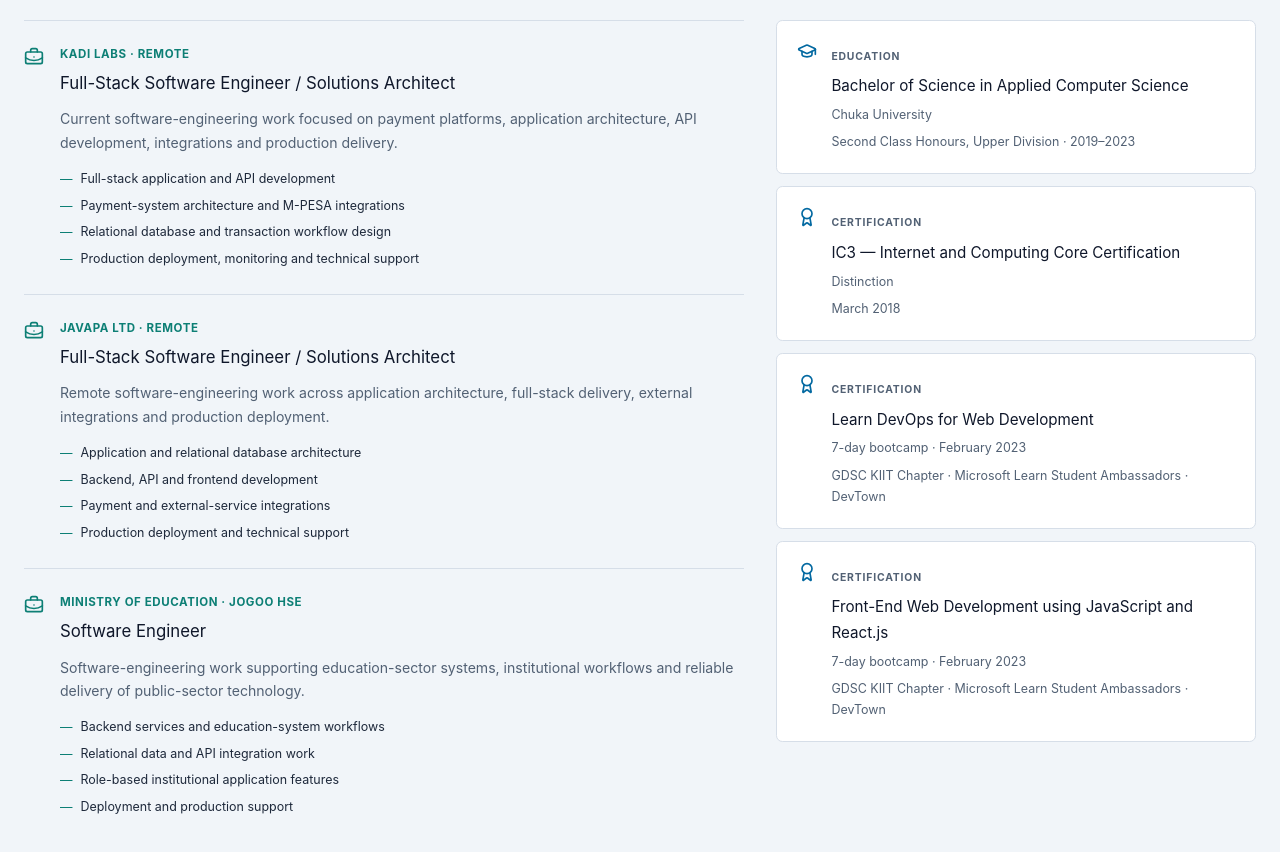
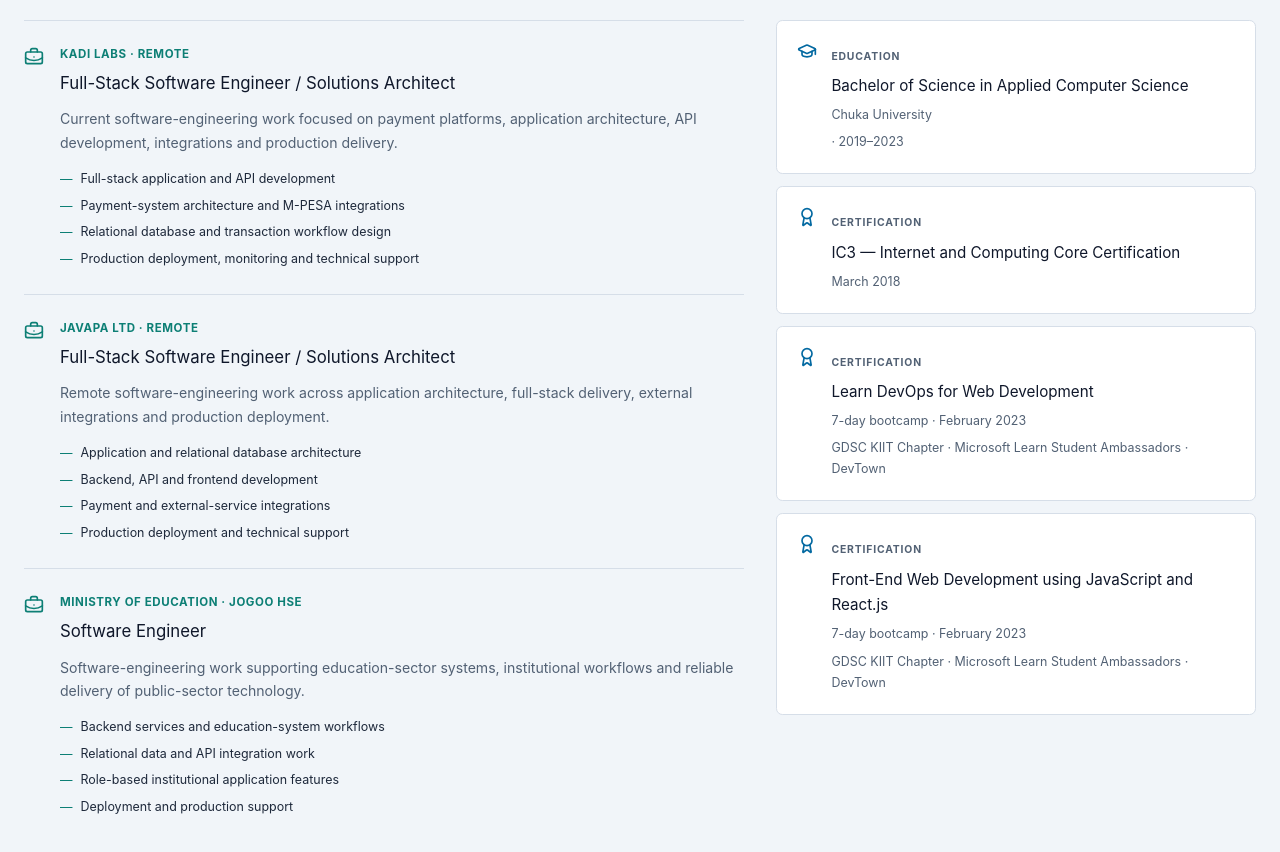
Before and after one commit to solohbatasi/portifolio, a Vue app: page / in a window 1280 px wide. Shown: the part 5220-6072 px from the top of the page. Built offline with nearby package versions, Linux system fonts and the light colour scheme; no server answers.

Commit message:
experience

```diff
--- a/src/data/experience.js
+++ b/src/data/experience.js
@@ -57,7 +57,7 @@ export const education = [
     id: 'bsc-applied-computer-science',
     qualification: 'Bachelor of Science in Applied Computer Science',
     institution: 'Chuka University',
-    classification: 'Second Class Honours, Upper Division',
+    classification: '',
     startYear: 2019,
     endYear: 2023,
   },
@@ -67,7 +67,7 @@ export const certifications = [
   {
     id: 'ic3-certification',
     name: 'IC3 — Internet and Computing Core Certification',
-    result: 'Distinction',
+    result: '',
     issuedAt: 'March 2018',
     issuer: null, // TODO: Add the verified issuing organisation if required.
     credentialUrl: null, // TODO: Add a public credential URL if one is available.
```
